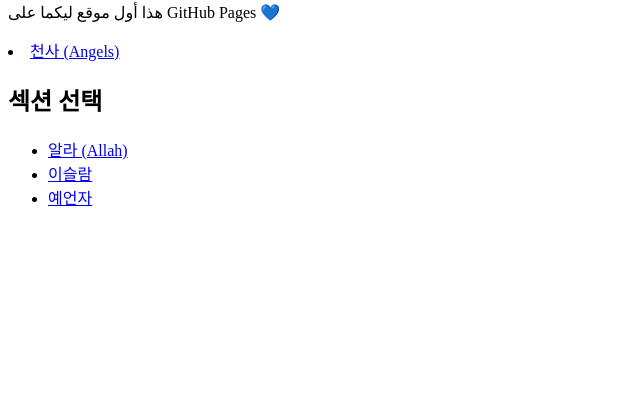
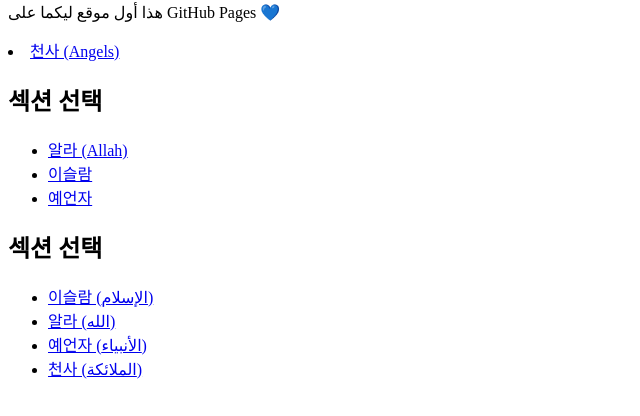
Before and after one commit to WOP-Yjsubin/WOP, a plain HTML site: page index.html in a window 1280 px wide. Shown: the part 104-520 px from the top of the page, without its empty margins (0-640 px from the left). Drawn offline with Linux system fonts and the light colour scheme.

Commit message:
Add new section for Islamic topics in index.html

```diff
--- a/index.html
+++ b/index.html
@@ -16,3 +16,10 @@
     <li><a href="islam.html">이슬람</a></li>
     <li><a href="prophets.html">예언자</a></li>
 </ul>
+<h2>섹션 선택</h2>
+<ul>
+    <li><a href="islam.html">이슬람 (الإسلام)</a></li>
+    <li><a href="allah.html">알라 (الله)</a></li>
+    <li><a href="prophets.html">예언자 (الأنبياء)</a></li>
+    <li><a href="angels.html">천사 (الملائكة)</a></li>
+</ul>
```
